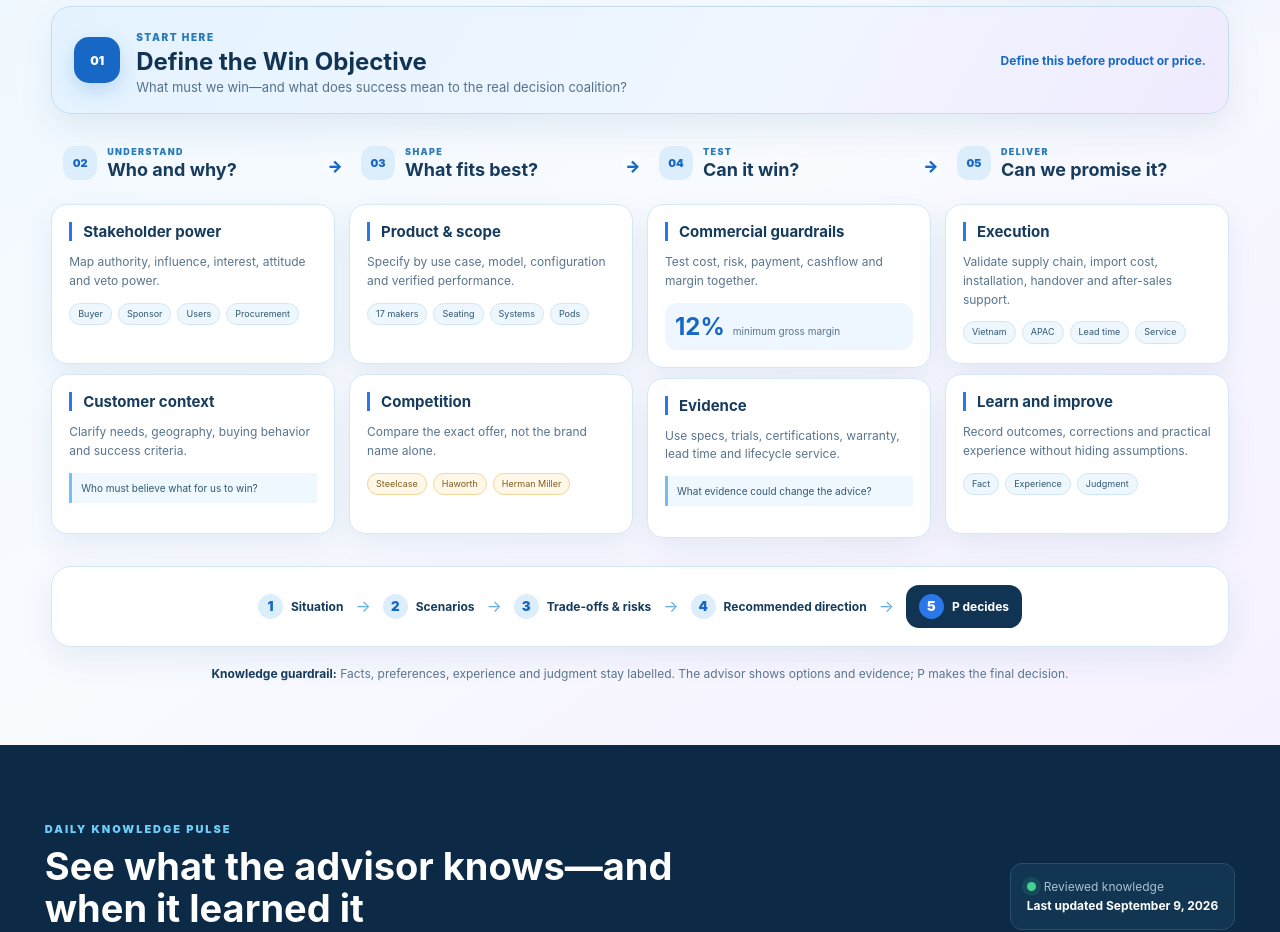
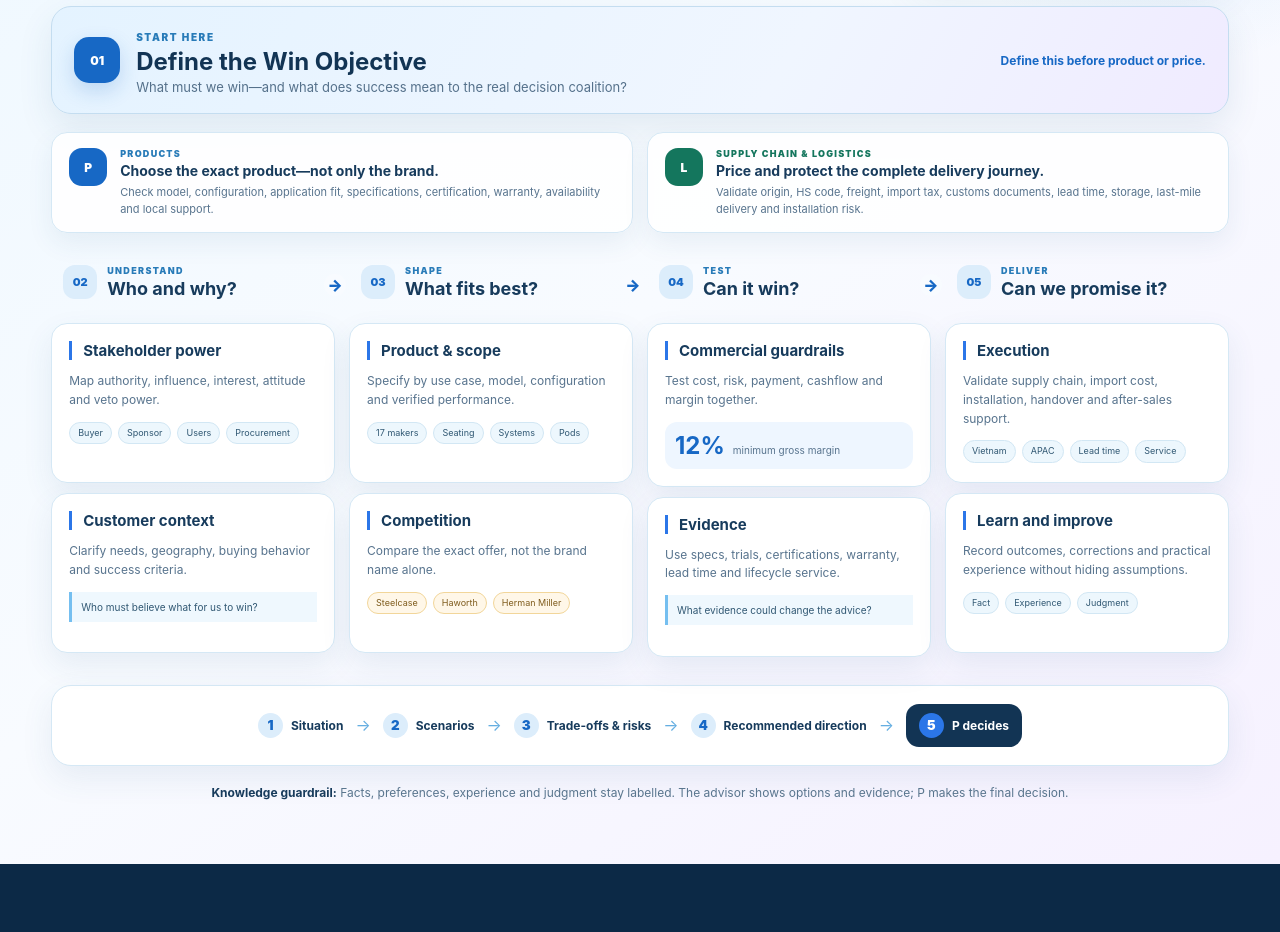
Before and after one commit to PhucNgo71/phuc-decision-advisor, a Next.js app: page / in a window 1280 px wide. Shown: the part 2560-3492 px from the top of the page. Built offline with nearby package versions, Linux system fonts and the light colour scheme.

Commit message:
Add product and logistics knowledge lines

```diff
--- a/app/knowledge-map.tsx
+++ b/app/knowledge-map.tsx
@@ -35,6 +35,25 @@ export default function KnowledgeMap() {
           <p>What must we win—and what does success mean to the real decision coalition?</p>
         </div>
         <strong>Define this before product or price.</strong>
+      </div>
+
+      <div className="km-focus-lines" aria-label="Priority knowledge lines">
+        <article className="km-focus-line km-focus-product">
+          <span aria-hidden="true">P</span>
+          <div>
+            <small>PRODUCTS</small>
+            <b>Choose the exact product—not only the brand.</b>
+            <p>Check model, configuration, application fit, specifications, certification, warranty, availability and local support.</p>
+          </div>
+        </article>
+        <article className="km-focus-line km-focus-logistics">
+          <span aria-hidden="true">L</span>
+          <div>
+            <small>SUPPLY CHAIN &amp; LOGISTICS</small>
+            <b>Price and protect the complete delivery journey.</b>
+            <p>Validate origin, HS code, freight, import tax, customs documents, lead time, storage, last-mile delivery and installation risk.</p>
+          </div>
+        </article>
       </div>
 
       <div className="km-journey" aria-label="Decision knowledge journey">
```
Also changed, not shown: app/knowledge-map.css.
